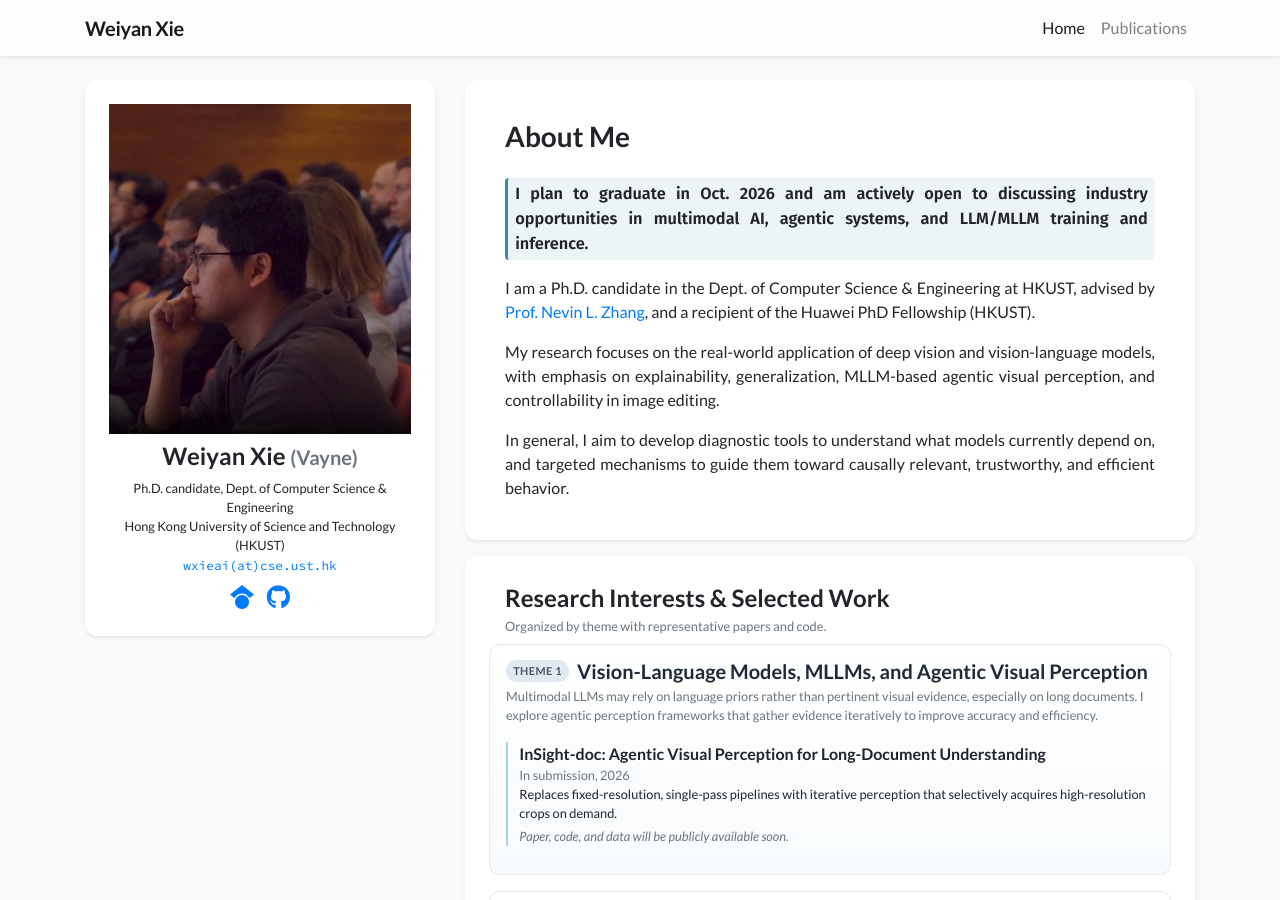
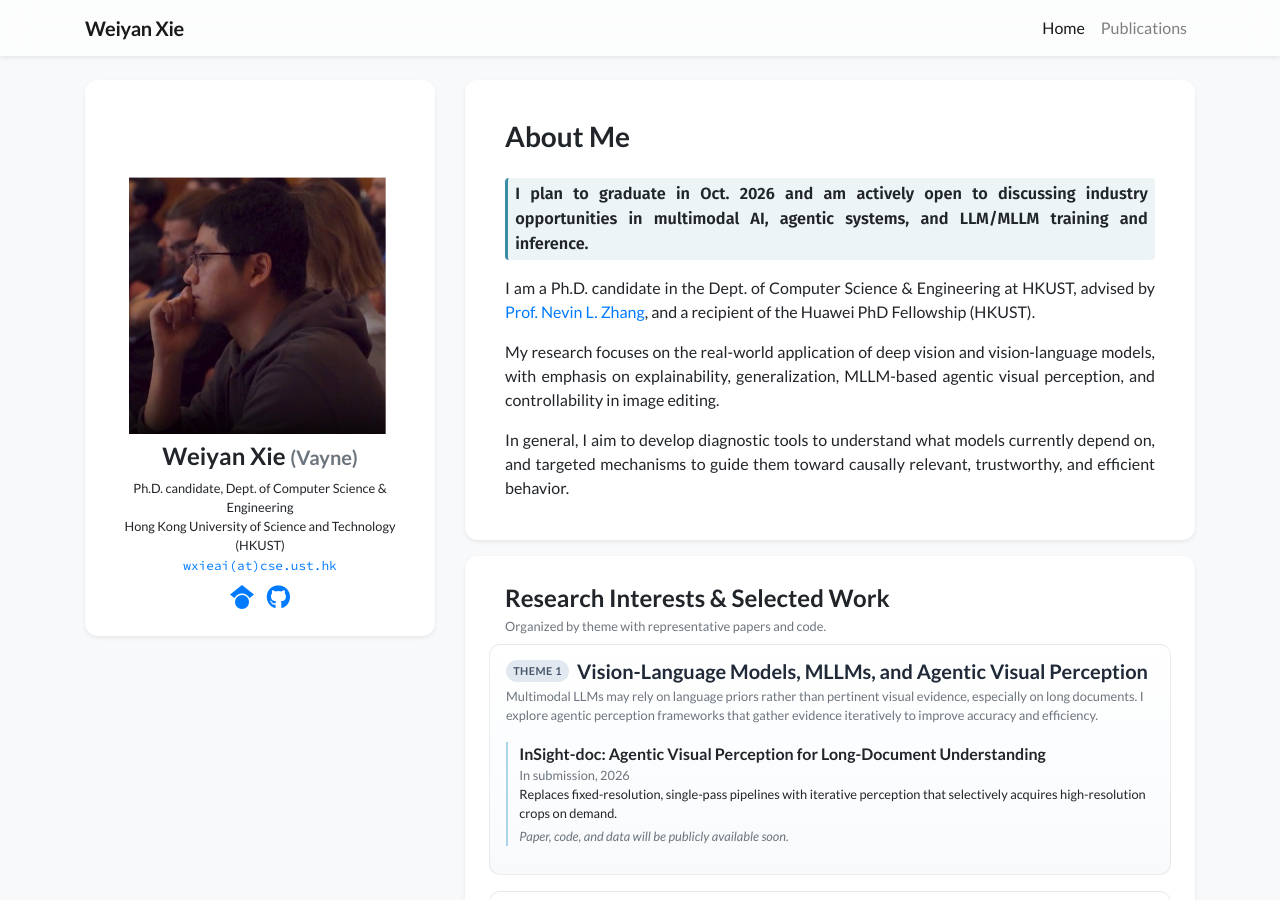
Before and after one commit to vaynexie/me, a Jekyll site: the page built from index.html, in a window 1280 px wide and 900 px high. Built offline with Jekyll 4.4.1, drawn with Linux system fonts in a browser that asks for light colours; nearby versions of some CDN libraries; a style sheet for code colours, icons or effects is not loaded.

Commit message:
Update homepage portrait to PNG.
Switch profile image reference to 223149.png and replace the old JPEG portrait asset.

Co-authored-by: Cursor <cursoragent@cursor.com>

```diff
--- a/_data/profile.yml
+++ b/_data/profile.yml
@@ -9,7 +9,7 @@ positions:
 email: "wxieai@cse.ust.hk"
 gscholar: "_kc1e7EAAAAJ"
 github: vaynexie
-portrait_url: "/223149.jpeg"
+portrait_url: "/223149.png"
 portrait_caption: "Weiyan Xie"
 
 short_bio_text_justify: true
```
Also changed, not shown: 223149.jpeg (deleted), 223149.png (added).
